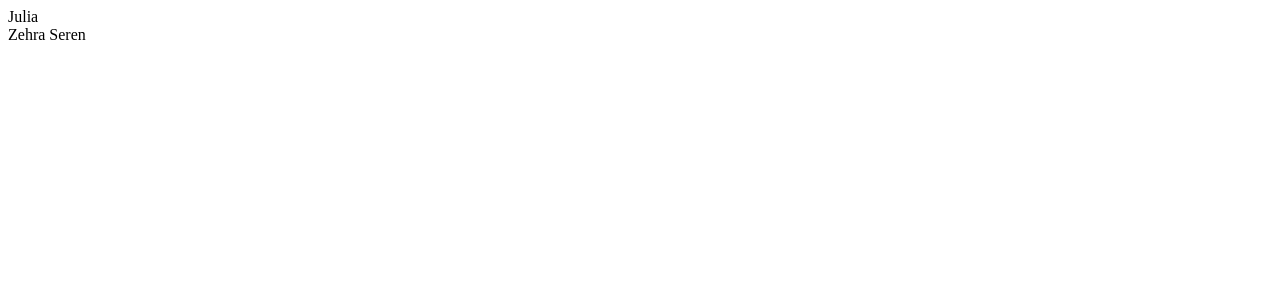
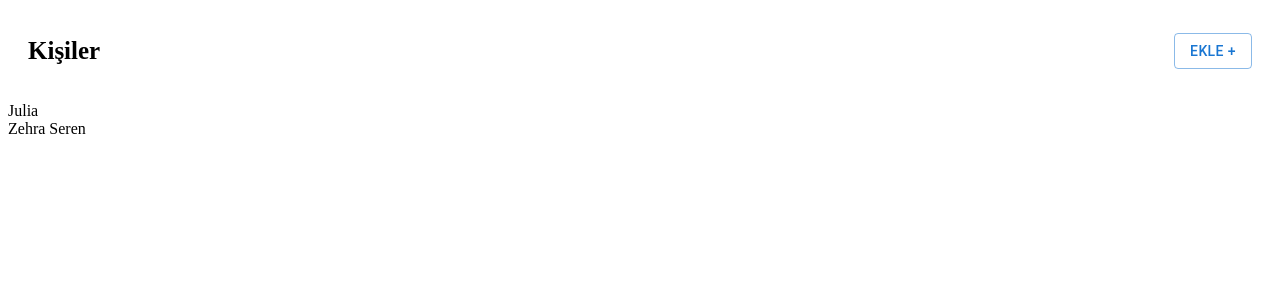
Before and after one commit to zehraseren/personal, a React (Vite) app: page / in a window 1280 px wide. Shown: the top 300 px of the page. Built offline with nearby package versions, Linux system fonts and the light colour scheme; data requests are answered from the project's data file.

Commit message:
Kişi ekleme için gerekli yapı oluşturuldu.

```diff
--- a/package.json
+++ b/package.json
@@ -20,6 +20,7 @@
     "react-redux": "^9.1.0"
   },
   "devDependencies": {
+    "@faker-js/faker": "^8.4.0",
     "@types/react": "^18.2.43",
     "@types/react-dom": "^18.2.17",
     "@vitejs/plugin-react": "^4.2.1",
--- a/src/App.css
+++ b/src/App.css
@@ -0,0 +1,6 @@
+.topArragement {
+    display: flex;
+    justify-content: space-between;
+    align-items: center;
+    margin: 20px;
+}
--- a/src/components/UsersList.jsx
+++ b/src/components/UsersList.jsx
@@ -1,9 +1,14 @@
-import { Skeleton } from "@mui/material";
-import { useFetchUsersQuery } from "../store";
+import { Button, CircularProgress, Skeleton } from "@mui/material";
+import { useFetchUsersQuery, useAddUsersMutation } from "../store";
 import UsersListItem from "./UsersListItem";
 
 function UsersList() {
   const { data, isError, isFetching } = useFetchUsersQuery();
+  const [addUser, results] = useAddUsersMutation();
+  const handleUserAdd = () => {
+    addUser();
+  };
+
   let content;
   if (isFetching) {
     content = (
@@ -17,7 +22,17 @@ function UsersList() {
     });
   }
 
-  return <div>{content}</div>;
+  return (
+    <div>
+      <div className="topArragement">
+        <h1 style={{ fontSize: "25px" }}>Kişiler</h1>
+        <Button variant="outlined" onClick={handleUserAdd}>
+          {results.isLoading ? <CircularProgress /> : <span>Ekle +</span>}
+        </Button>
+      </div>
+      {content}
+    </div>
+  );
 }
 
 export default UsersList;
--- a/src/store/apis/usersApi.jsx
+++ b/src/store/apis/usersApi.jsx
@@ -1,4 +1,5 @@
 import { createApi, fetchBaseQuery } from "@reduxjs/toolkit/query/react";
+import { faker } from "@faker-js/faker";
 
 const pause = (duration) => {
   return new Promise((resolve) => {
@@ -18,6 +19,7 @@ const usersApi = createApi({
   endpoints(builder) {
     return {
       fetchUsers: builder.query({
+        providesTags: ["User"],
         query: () => {
           return {
             url: "users",
@@ -26,17 +28,23 @@ const usersApi = createApi({
         },
       }),
       addUsers: builder.mutation({
+        invalidatesTags: () => {
+          return [{ type: "User" }];
+        },
         query: () => {
           return {
             url: "users",
             method: "POST",
             body: {
-              name: "Zehra",
+              name: faker.person.fullName(),
             },
           };
         },
       }),
       removeUsers: builder.mutation({
+        invalidatesTags: () => {
+          return [{ type: "User" }];
+        },
         query: (user) => {
           return {
             url: `users/${user.id}`,
```
Also changed, not shown: db.json (line endings or trailing spaces), 1 other file (tests, documents, lock files or other folders).
